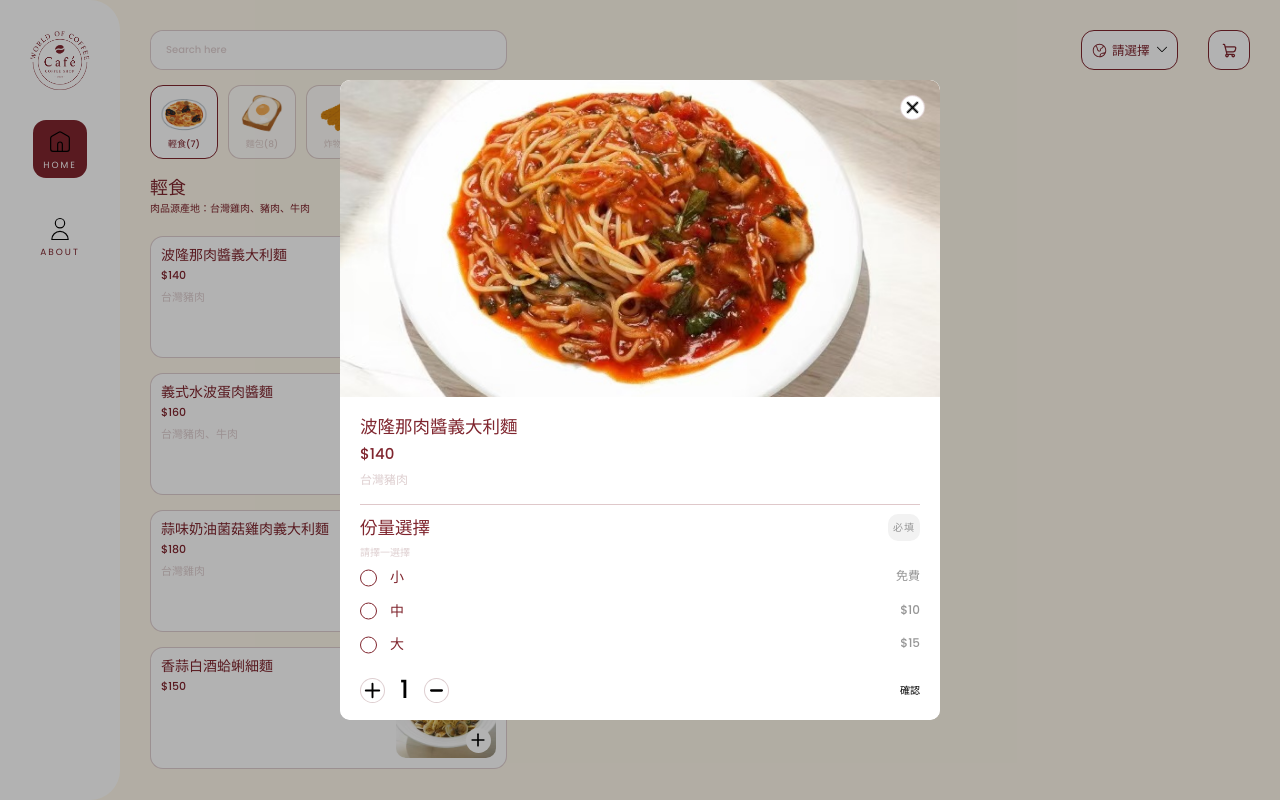
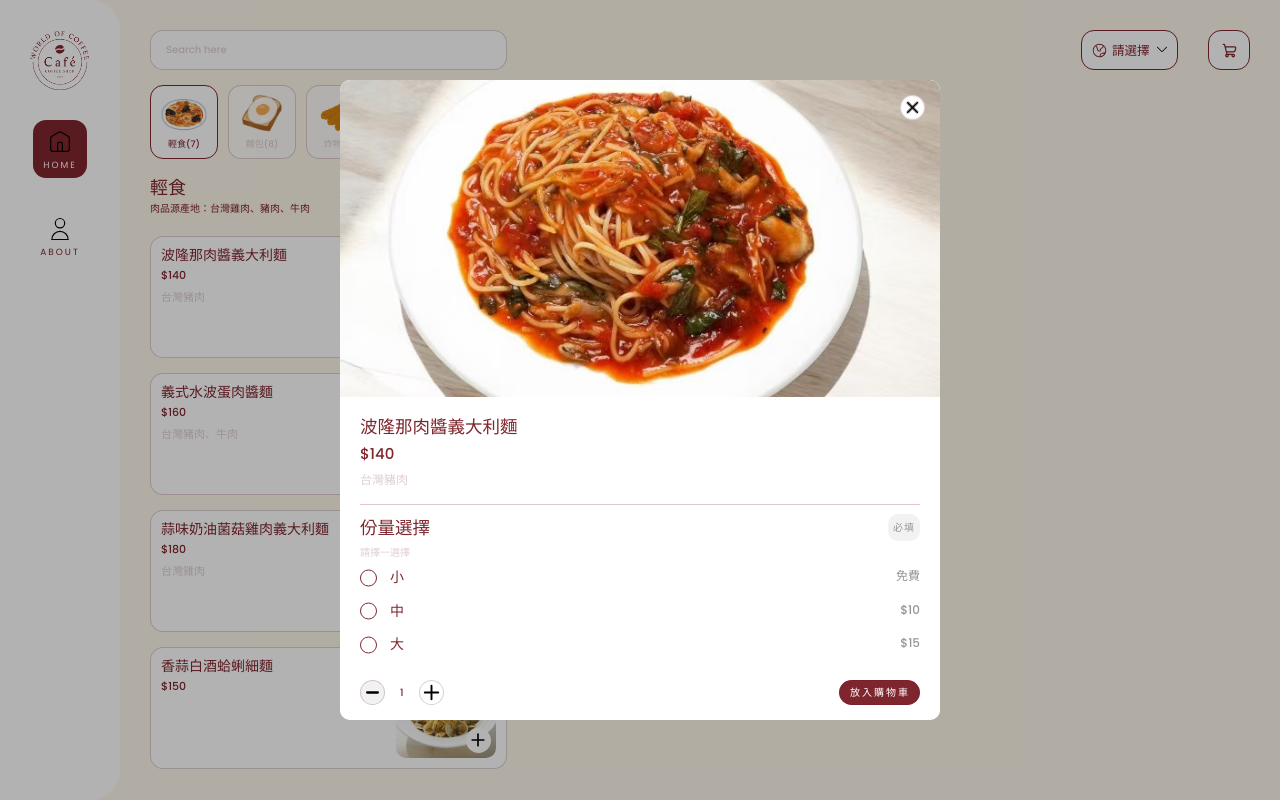
Before and after one commit to winnie0920/CafeShop, a Vue app: page /#/home in a window 1280 px wide. Both pictures are taken after a click on the button 478 px from the left and 329 px from the top of the page. Built offline with nearby package versions, Linux system fonts and the light colour scheme.

Commit message:
feat: 新增彈窗明細新增減少菜單數量功能

```diff
--- a/src/assets/css/_popup.scss
+++ b/src/assets/css/_popup.scss
@@ -62,10 +62,23 @@
     padding: 1.5rem 2rem;
     gap: 1rem;
     z-index: 2;
-
+    color: var(--cafe-color-brown);
     button {
-      color: var(--eip-color-text);
-      background-color: var(--eip-color-bg);
+      color: var(--cafe-color-brown);
+      background-color: var(--cafe-color-white);
+    }
+    &-button {
+      @extend %base-btn-setting;
+      font-weight: 400;
+      letter-spacing: 0.2rem;
+      align-items: center;
+      padding: 0 var(--cafe--padding-xs);
+      color: var(--cafe-color-white) !important;
+      background-color: var(--cafe-color-brown) !important;
+      &::after {
+        content: ""; /* 移除最後一個字後的間距 */
+        margin-right: -0.1em;
+      }
     }
   }
 }
--- a/src/assets/css/style.css
+++ b/src/assets/css/style.css
@@ -171,7 +171,7 @@ hr {
   height: 0.5px !important;
 }
 
-.popup__container svg, .User__side-label li, .User__side-left, .User__side-right, .menu__content li {
+.popup__container svg, .popup__footer-button, .User__side-label li, .User__side-left, .User__side-right, .menu__content li {
   display: flex;
   border-radius: var(--cafe-radius-md);
   border: 0.1rem solid var(--cafe-color-brown-lighter);
@@ -513,10 +513,23 @@ input[type=checkbox]:not(:checked) + label .popup__text-selected::after {
   padding: 1.5rem 2rem;
   gap: 1rem;
   z-index: 2;
+  color: var(--cafe-color-brown);
 }
 .popup__footer button {
-  color: var(--eip-color-text);
-  background-color: var(--eip-color-bg);
+  color: var(--cafe-color-brown);
+  background-color: var(--cafe-color-white);
+}
+.popup__footer-button {
+  font-weight: 400;
+  letter-spacing: 0.2rem;
+  align-items: center;
+  padding: 0 var(--cafe--padding-xs);
+  color: var(--cafe-color-white) !important;
+  background-color: var(--cafe-color-brown) !important;
+}
+.popup__footer-button::after {
+  content: ""; /* 移除最後一個字後的間距 */
+  margin-right: -0.1em;
 }
 
 .popup__img {
--- a/src/components/UserPopup.vue
+++ b/src/components/UserPopup.vue
@@ -5,6 +5,10 @@ const props = defineProps({
     required: true,
   },
   title: {
+    type: String,
+    required: false,
+  },
+  button: {
     type: String,
     required: false,
   },
@@ -43,7 +47,9 @@ const confirmPopup = () => {
         </div>
         <footer class="popup__footer">
           <slot name="footer"></slot>
-          <button class="ms-auto" @click="confirmPopup">確認</button>
+          <button class="ms-auto popup__footer-button" @click="confirmPopup">
+            {{ props.button }}
+          </button>
         </footer>
       </div>
     </div>
--- a/src/layout/user/UserMenuSelect.vue
+++ b/src/layout/user/UserMenuSelect.vue
@@ -45,21 +45,22 @@ const confirmPopup = () => {
   if (
     Array.isArray(selectedOptions.value) &&
     !userSelected.validateOption(selectedOptions.value)
-  ) {
+  )
     return;
-  }
-  let existingMenu = makeMenuItem(
+
+  let existingMenu = findMenuItem(
     occupy.value.menuId,
     occupy.value.childId,
     occupy.value.option
   );
 
-  if (existingMenu.count < selectedMenu.value.count) {
-    existingMenu.count++;
+  if (!existingMenu) {
+    childInformation.push(occupy.value);
+    existingMenu = occupy.value;
+  } else if (existingMenu.count < selectedMenu.value.count) {
+    existingMenu.count += occupy.value.count;
     existingMenu.price = existingMenu.count * occupy.value.price;
   }
-  console.log(childInformation);
-
   emit("menuSelect", childInformation);
   useStore.togglePopupShow("menu", false);
 };
@@ -84,7 +85,7 @@ const findMenu = (menuId, childId) => {
 const toggleMenu = (menuId, childId, price) => {
   userSelected.clearChoice();
   findMenu(menuId, childId);
-  occupy.value = { menuId, childId, count: 0, price };
+  occupy.value = { menuId, childId, count: 1, price };
   useStore.togglePopupShow("menu", true);
 };
 
@@ -94,25 +95,19 @@ const addMenuSelect = (menuId, c) => {
   if (selectedOptions.value.length > 0) {
     toggleMenu(menuId, c.id, c.price);
   } else {
-    const existingMenu = makeMenuItem(menuId, c.id, c.option);
-    console.log(existingMenu);
-
+    const existingMenu = makeMenuItem(menuId, c.id);
     if (existingMenu.count < c.count) existingMenu.count++;
     existingMenu.price = existingMenu.count * c.price;
   }
   emit("menuSelect", childInformation);
 };
 
-// 點擊+號或送出，新增菜單品項
-const makeMenuItem = (menuId, childId, option) => {
-  let existed = findMenuItem(menuId, childId, option);
-  if (!existed && !option) {
+// 點擊+號，新增菜單品項
+const makeMenuItem = (menuId, childId) => {
+  let existed = findMenuItem(menuId, childId);
+  if (!existed) {
     childInformation.push({ menuId, childId, count: 0, price: 0 });
     existed = findMenuItem(menuId, childId);
-  }
-  if (!existed && option) {
-    childInformation.push(occupy.value);
-    existed = findMenuItem(menuId, childId, option);
   }
   return existed;
 };
@@ -124,12 +119,14 @@ const findMenuItem = (menuId, childId, option) => {
       const hasSameKeys =
         item.option &&
         Object.keys(item.option).length === Object.keys(option).length;
-
       return (
         item.menuId === menuId &&
         item.childId === childId &&
         hasSameKeys &&
-        Object.keys(option).every((key) => item.option[key] === option[key])
+        Object.keys(option).every(
+          (key) =>
+            JSON.stringify(item.option[key]) === JSON.stringify(option[key])
+        )
       );
     });
   }
@@ -151,7 +148,6 @@ const removeMenuSelect = (menuId, childId) => {
 // 獲取菜單品項的數量
 const getCount = (menuId, childId) => {
   const existingMenu = findMenuItem(menuId, childId);
-
   const totalCount = childInformation
     .filter((item) => item.menuId === menuId && item.childId === childId)
     .reduce((sum, item) => sum + item.count, 0);
@@ -173,6 +169,16 @@ const checkoutOption = (m, c) => {
     }
     return false;
   });
+};
+
+const increaseCount = () => {
+  occupy.value.count += 1;
+};
+
+const decreaseCount = () => {
+  if (occupy.value.count > 1) {
+    occupy.value.count -= 1;
+  }
 };
 
 //需監聽的整個高度
@@ -281,6 +287,7 @@ onUnmounted(() => {
   </div>
 
   <UserPopup
+    button="放入購物車"
     :show="useStore.popupShow.menu"
     @close-show="closeShow"
     @confirm-Popup="confirmPopup"
@@ -342,13 +349,16 @@ onUnmounted(() => {
       </div>
     </template>
     <template #footer>
-      <div class="d-flex gap-4">
-        <button>
+      <div class="d-flex gap-4 align-items-center">
+        <button
+          @click="decreaseCount()"
+          :class="{ 'disabled-button': occupy.count <= 1 }"
+        >
+          <SvgIcon class="popup__minus" icon-name="Common-Minus"></SvgIcon>
+        </button>
+        <p class="">{{ occupy.count }}</p>
+        <button @click="increaseCount()">
           <SvgIcon icon-name="Common-Add"></SvgIcon>
-        </button>
-        <h1>1</h1>
-        <button>
-          <SvgIcon class="popup__minus" icon-name="Common-Minus"></SvgIcon>
         </button>
       </div>
     </template>
@@ -357,4 +367,10 @@ onUnmounted(() => {
 
 <style lang="scss" scoped>
 @use "@/assets/css/mixin" as *;
+.disabled-button {
+  cursor: not-allowed;
+  svg {
+    background-color: var(--cafe-color-gray);
+  }
+}
 </style>
--- a/src/views/user/UserHome.vue
+++ b/src/views/user/UserHome.vue
@@ -40,7 +40,7 @@ const scrollArrow = (direction) => {
 };
 
 // 點擊滾動
-const clickScroll = (id, items) => {
+const clickScroll = (id) => {
   chooseId.value = id;
   if (labelRef.value) {
     const liWidth = labelRef.value.querySelector("li").offsetWidth;
@@ -60,6 +60,7 @@ const currentChoose = (id) => {
 
 const updateMenuSelect = (newMenuSelect) => {
   menuSelect.value = newMenuSelect;
+  console.log(menuSelect.value);
 };
 
 onMounted(() => {
```
Also changed, not shown: src/assets/css/_custom.scss (+6 -7 lines), src/assets/css/_mixin.scss (+7 -8 lines), 1 other file (tests, documents, lock files or other folders).
